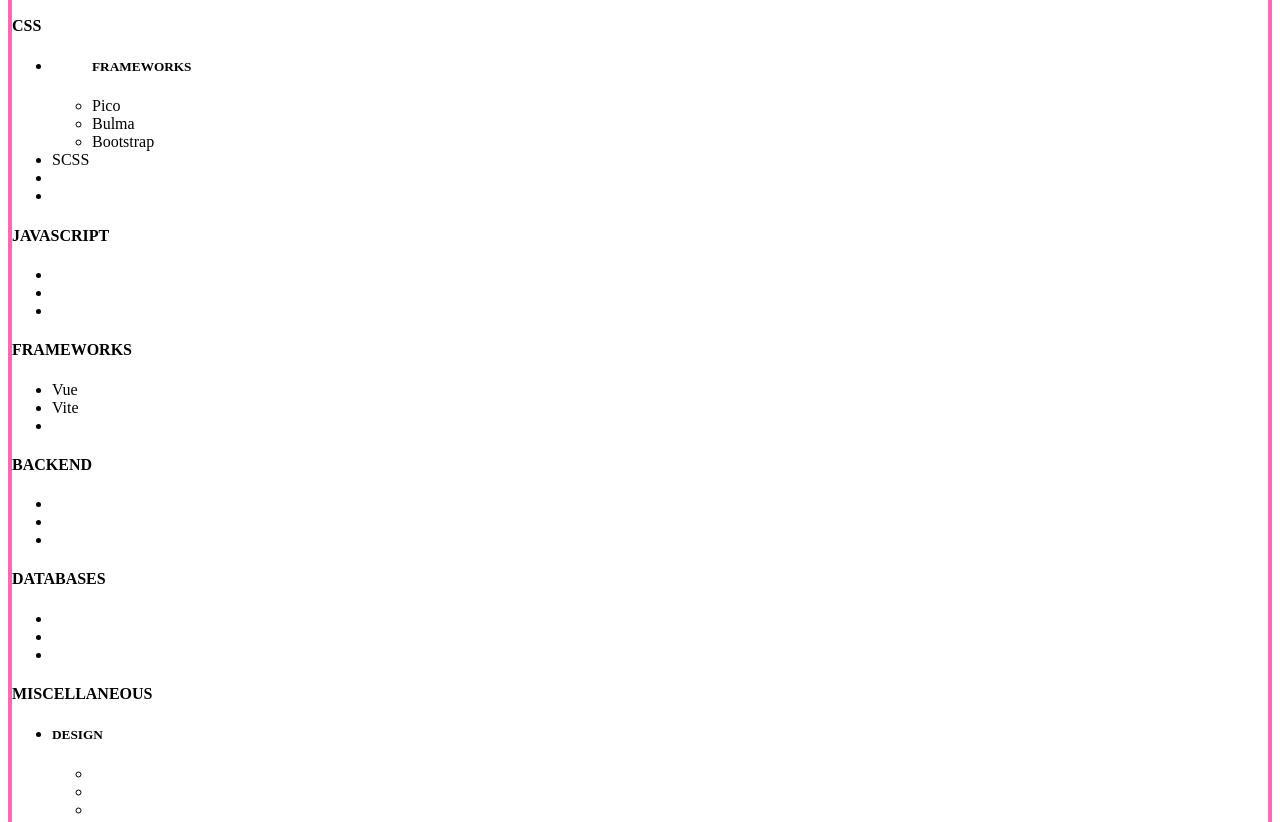
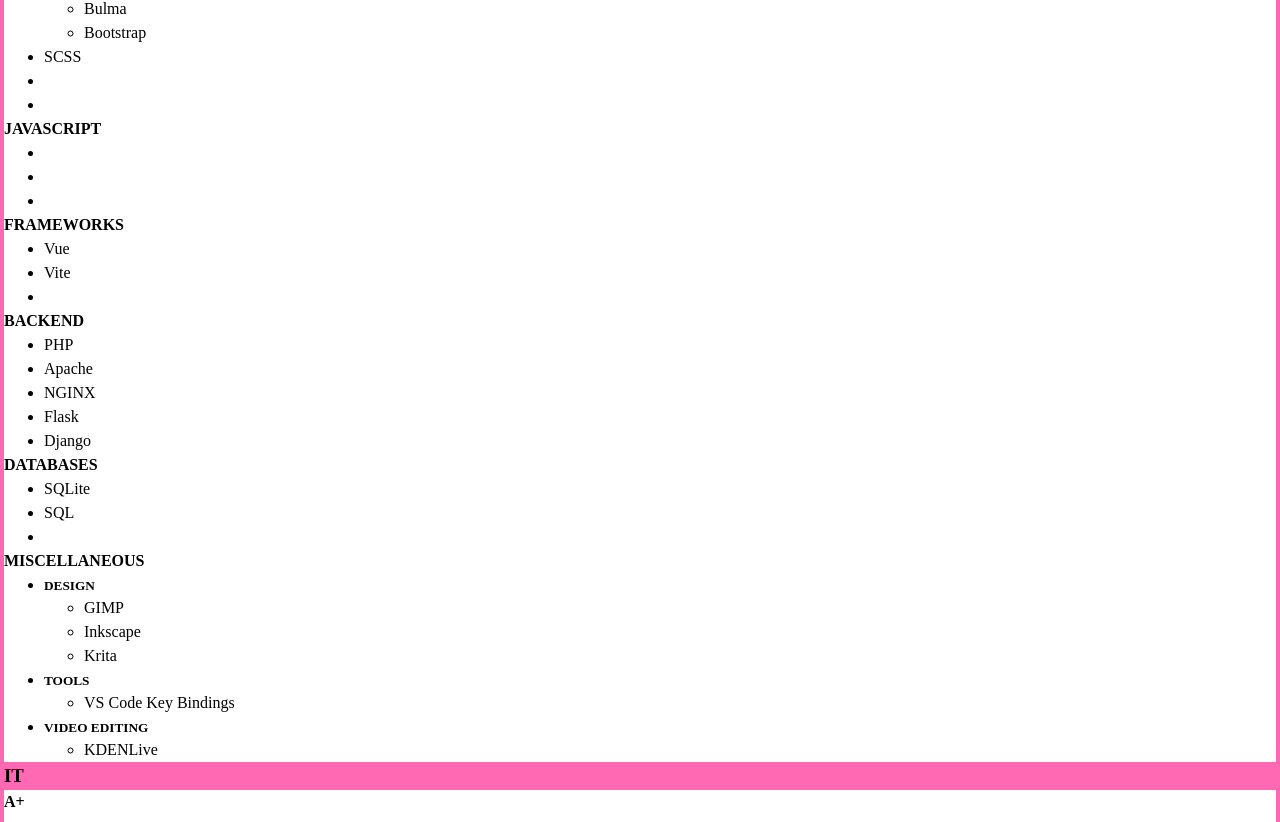
Before and after one commit to guitarzandy009/techstack-studyguide, a plain HTML site: page index.html in a window 1280 px wide. Shown: the part 334-1156 px from the top of the page. Drawn offline with Linux system fonts and the light colour scheme.

Commit message:
add css reset plus a few list items

```diff
--- a/index.html
+++ b/index.html
@@ -64,16 +64,18 @@
           <section>
             <h4>Backend</h4>
             <ul>
-              <li></li>
-              <li></li>
-              <li></li>
+              <li>PHP</li>
+              <li>Apache</li>
+              <li>NGINX</li>
+              <li>Flask</li>
+              <li>Django</li>
             </ul>
           </section>
           <section>
             <h4>Databases</h4>
             <ul>
-              <li></li>
-              <li></li>
+              <li>SQLite</li>
+              <li>SQL</li>
               <li></li>
             </ul>
           </section>
@@ -83,13 +85,23 @@
               <li>
                 <h5>Design</h5>
                 <ul>
-                  <li></li>
-                  <li></li>
-                  <li></li>
+                  <li>GIMP</li>
+                  <li>Inkscape</li>
+                  <li>Krita</li>
                 </ul>
               </li>
-              <li></li>
-              <li></li>
+              <li>
+                <h5>Tools</h5>
+                <ul>
+                  <li>VS Code Key Bindings</li>
+                </ul>
+              </li>
+              <li>
+                <h5>Video Editing</h5>
+                <ul>
+                  <li>KDENLive</li>
+                </ul>
+              </li>
             </ul>
           </section>
         </section>
--- a/style.css
+++ b/style.css
@@ -1,3 +1,83 @@
+/* -----------------------------------CSS Reset---------------------------------------------------------------------------- */
+
+/* 1. Use a more-intuitive box-sizing model */
+*,
+*::before,
+*::after {
+  box-sizing: border-box;
+}
+
+/* 2. Remove default margin */
+* {
+  margin: 0;
+}
+
+/* 3. Enable keyword animations */
+@media (prefers-reduced-motion: no-preference) {
+  html {
+    interpolate-size: allow-keywords;
+  }
+}
+
+body {
+  /* 4. Add accessible line-height */
+  line-height: 1.5;
+  /* 5. Improve text rendering */
+  -webkit-font-smoothing: antialiased;
+}
+
+/* 6. Improve media defaults */
+img,
+picture,
+video,
+canvas,
+svg {
+  display: block;
+  max-width: 100%;
+}
+
+/* 7. Inherit fonts for form controls */
+input,
+button,
+textarea,
+select {
+  font: inherit;
+}
+
+/* 8. Avoid text overflows */
+p,
+h1,
+h2,
+h3,
+h4,
+h5,
+h6 {
+  overflow-wrap: break-word;
+}
+
+/* 9. Improve line wrapping */
+p {
+  text-wrap: pretty;
+}
+h1,
+h2,
+h3,
+h4,
+h5,
+h6 {
+  text-wrap: balance;
+}
+
+/*
+  10. Create a root stacking context
+*/
+#root,
+#__next {
+  isolation: isolate;
+}
+
+/* --------------------------------------------------------------------------------------------------------------- */
+
 main {
   border: 4px solid hotpink;
 }
```
